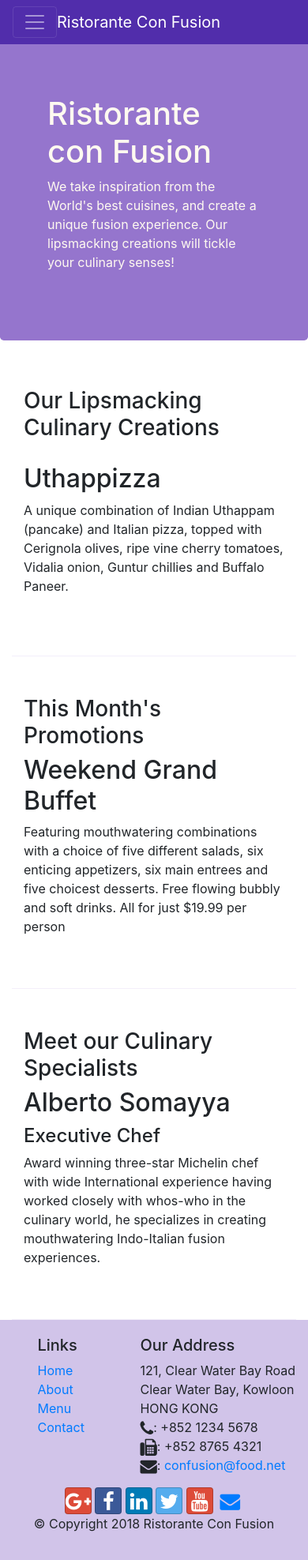
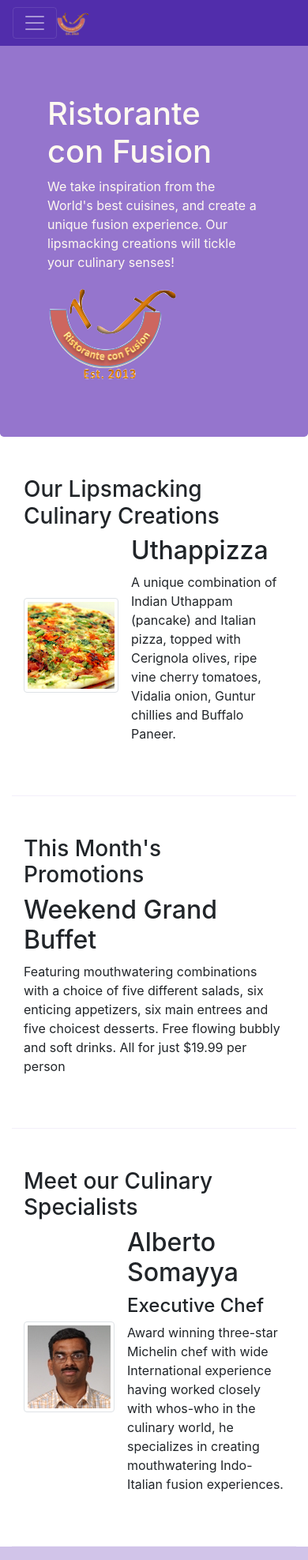
Before and after one commit to sidsb/bootstrap, a website: page index.html in a window 390 px wide. Shown: the top 1975 px of the page at 79% size. Drawn offline with nearby package versions, Linux system fonts and the light colour scheme.

Commit message:
images and media

```diff
--- a/index.html
+++ b/index.html
@@ -21,13 +21,18 @@
             <button class="navbar-toggler" type="button" data-toggle="collapse" data-target="#Navbar">
                 <span class="navbar-toggler-icon"></span>
             </button>
-            <a class="navbar-brand mr-auto" href="#">Ristorante Con Fusion</a>
+            <a class="navbar-brand mr-auto" href="#"><img src="img/logo.png" height="30" width="41"></a>
             <div class="collapse navbar-collapse" id="Navbar">
                 <ul class="navbar-nav mr-auto">
-                    <li class="nav-item active"><a class="nav-link" href="#"><span class="fa fa-home fa-lg"></span>Home</a></li>
-                    <li class="nav-item"><a class="nav-link" href="./aboutus.html"><span class="fa fa-info fa-lg"></span>About</a></li>
-                    <li class="nav-item"><a class="nav-link" href="#"><span class="fa fa-list fa-lg"></span>Menu</a></li>
-                    <li class="nav-item"><a class="nav-link" href="./contactus.html"><span class="fa fa-address-card fa-lg"></span>Contact</a></li>
+                    <li class="nav-item active"><a class="nav-link" href="#"><span
+                                class="fa fa-home fa-lg"></span>Home</a>
+                    </li>
+                    <li class="nav-item "><a class="nav-link" href="./aboutus.html"><span
+                                class="fa fa-info fa-lg"></span>About</a></li>
+                    <li class="nav-item"><a class="nav-link" href="#"><span class="fa fa-list fa-lg"></span>Menu</a>
+                    </li>
+                    <li class="nav-item"><a class="nav-link" href="./contactus.html"><span
+                                class="fa fa-address-card fa-lg"></span>Contact</a></li>
                 </ul>
             </div>
         </div>
@@ -40,7 +45,8 @@
                     <p>We take inspiration from the World's best cuisines, and create a unique fusion experience. Our
                         lipsmacking creations will tickle your culinary senses!</p>
                 </div>
-                <div class="col-sm-6">
+                <div class="col-12 col-sm align-self-center">
+                    <img src="img/logo.png" class="img-fluid">
                 </div>
             </div>
         </div>
@@ -52,9 +58,15 @@
                 <h3>Our Lipsmacking Culinary Creations</h3>
             </div>
             <div class="col-sm order-sm-first col-md">
-                <h2>Uthappizza</h2>
-                <p>A unique combination of Indian Uthappam (pancake) and Italian pizza, topped with Cerignola olives,
-                    ripe vine cherry tomatoes, Vidalia onion, Guntur chillies and Buffalo Paneer.</p>
+                <div class="media">
+                    <img class="d-flex mr-3 img-thumbnail align-self-center" src="img/uthappizza.png" alt="uthappizaa">
+                    <div class="media-body">
+                        <h2 class="mt-0">Uthappizza</h2>
+                        <p>A unique combination of Indian Uthappam (pancake) and Italian pizza, topped with Cerignola
+                            olives,
+                            ripe vine cherry tomatoes, Vidalia onion, Guntur chillies and Buffalo Paneer.</p>
+                    </div>
+                </div>
             </div>
         </div>
 
@@ -76,11 +88,17 @@
                 <h3>Meet our Culinary Specialists</h3>
             </div>
             <div class="col-sm order-sm-first col-md">
-                <h2>Alberto Somayya</h2>
-                <h4>Executive Chef</h4>
-                <p>Award winning three-star Michelin chef with wide International experience having worked closely with
-                    whos-who in the culinary world, he specializes in creating mouthwatering Indo-Italian fusion
-                    experiences. </p>
+                <div class="media">
+                    <img class="d-flex mr-3 img-thumbnail align-self-center" src="img/alberto.png" alt="alberto">
+                    <div class="media-body">
+                        <h2 class="mt-0">Alberto Somayya</h2>
+                        <h4>Executive Chef</h4>
+                        <p>Award winning three-star Michelin chef with wide International experience having worked
+                            closely with
+                            whos-who in the culinary world, he specializes in creating mouthwatering Indo-Italian fusion
+                            experiences. </p>
+                    </div>
+                </div>
             </div>
         </div>
     </div>
@@ -110,11 +128,16 @@
                 </div>
                 <div class="col-12 col-sm-4 align-self-center">
                     <div class="text-center">
-                        <a class="btn btn-social-icon btn-google" href="http://google.com/+"><i class="fa fa-google-plus fa-lg"></i></a>
-                        <a class="btn btn-social-icon btn-facebook" href="http://www.facebook.com/profile.php?id="><i class="fa fa-facebook fa-lg"></i></a>
-                        <a class="btn btn-social-icon btn-linkedin" href="http://www.linkedin.com/in/"><i class="fa fa-linkedin fa-lg"></i></a>
-                        <a class="btn btn-social-icon btn-twitter" href="http://twitter.com/"><i class="fa fa-twitter fa-lg"></i></a>
-                        <a class="btn btn-social-icon btn-google" href="http://youtube.com/"><i class="fa fa-youtube fa-lg"></i></a>
+                        <a class="btn btn-social-icon btn-google" href="http://google.com/+"><i
+                                class="fa fa-google-plus fa-lg"></i></a>
+                        <a class="btn btn-social-icon btn-facebook" href="http://www.facebook.com/profile.php?id="><i
+                                class="fa fa-facebook fa-lg"></i></a>
+                        <a class="btn btn-social-icon btn-linkedin" href="http://www.linkedin.com/in/"><i
+                                class="fa fa-linkedin fa-lg"></i></a>
+                        <a class="btn btn-social-icon btn-twitter" href="http://twitter.com/"><i
+                                class="fa fa-twitter fa-lg"></i></a>
+                        <a class="btn btn-social-icon btn-google" href="http://youtube.com/"><i
+                                class="fa fa-youtube fa-lg"></i></a>
                         <a class="btn btn-social-icon" href="mailto:"><i class="fa fa-envelope fa-lg"></i></a>
                     </div>
                 </div>
```
Also changed, not shown: aboutus.html (+6 -4 lines), contactus.html (+3 -2 lines), img/alberto.png (added), img/buffet.png (added), img/logo.png (added), img/uthappizza.png (added), 1 other file.
